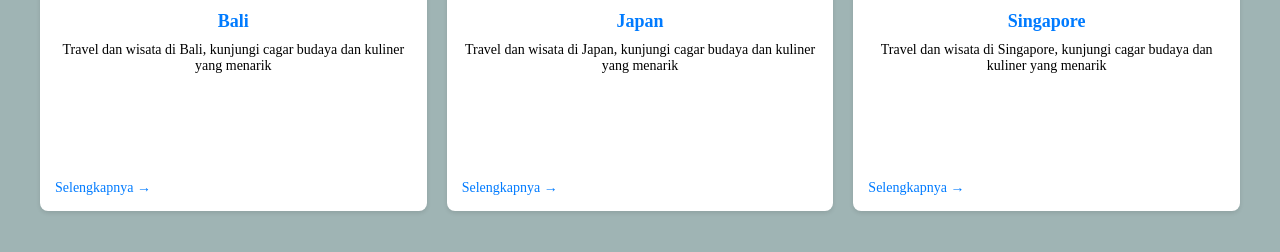
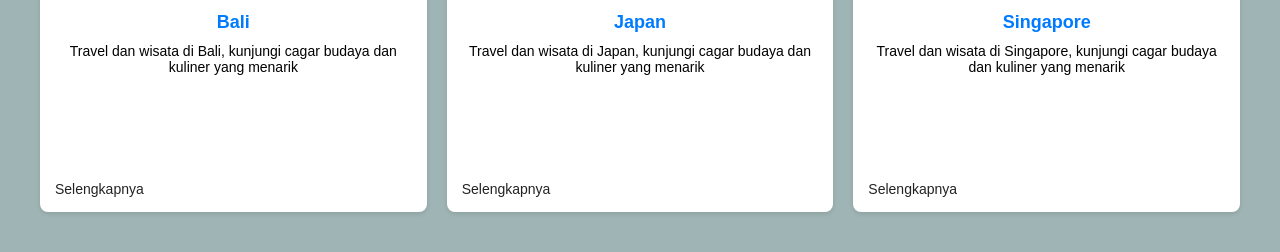
Before and after one commit to revou-fundamental-course/22-jul-24-Albab-source, a plain HTML site: page index.html in a window 1280 px wide. Shown: the part 1662-1914 px from the top of the page. Drawn offline with Linux system fonts and the light colour scheme.

Commit message:
finishing assignment

```diff
--- a/CSS/style.css
+++ b/CSS/style.css
@@ -1,7 +1,8 @@
 body{
     background-color: rgb(159, 180, 180);
     margin: 0;
-    padding: 0; /* Tambahkan ini */
+    padding: 0;
+    font-family: arial, sans-serif;
  }
 
  main{
@@ -304,7 +305,7 @@ body{
     display: flex;
     flex-direction: column;
     justify-content: space-between;
-    height: calc(100% - 200px); /* Tinggi kartu dikurangi tinggi gambar */
+    height: calc(100% - 200px);
 }
 
 .package-item h4 {
@@ -318,23 +319,17 @@ body{
     margin: 0;
     flex-grow: 1;
     overflow: hidden;
-    display: -webkit-box;
-    -webkit-line-clamp: 3; /* Batasi jumlah baris teks */
-    -webkit-box-orient: vertical;
 }
 
 .btn-selengkapnya {
     display: inline-block;
-    color: #007bff;
+    color: #232324;
     text-decoration: none;
     font-weight: normal;
     font-size: 14px;
     margin-top: 10px;
     align-self: flex-start;
-}
-
-.btn-selengkapnya::after {
-    content: ' →';
+    font-size: 14px;
 }
 
 .btn-selengkapnya:hover {
```
